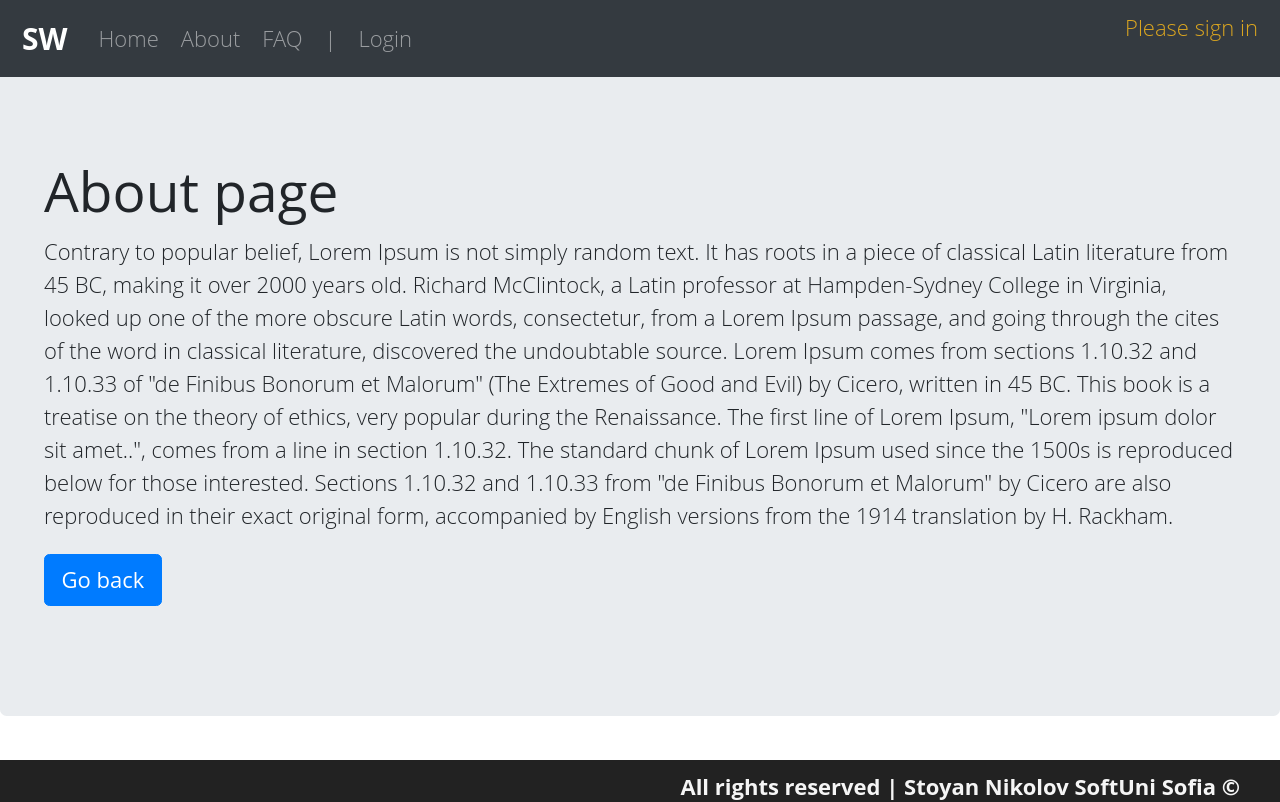
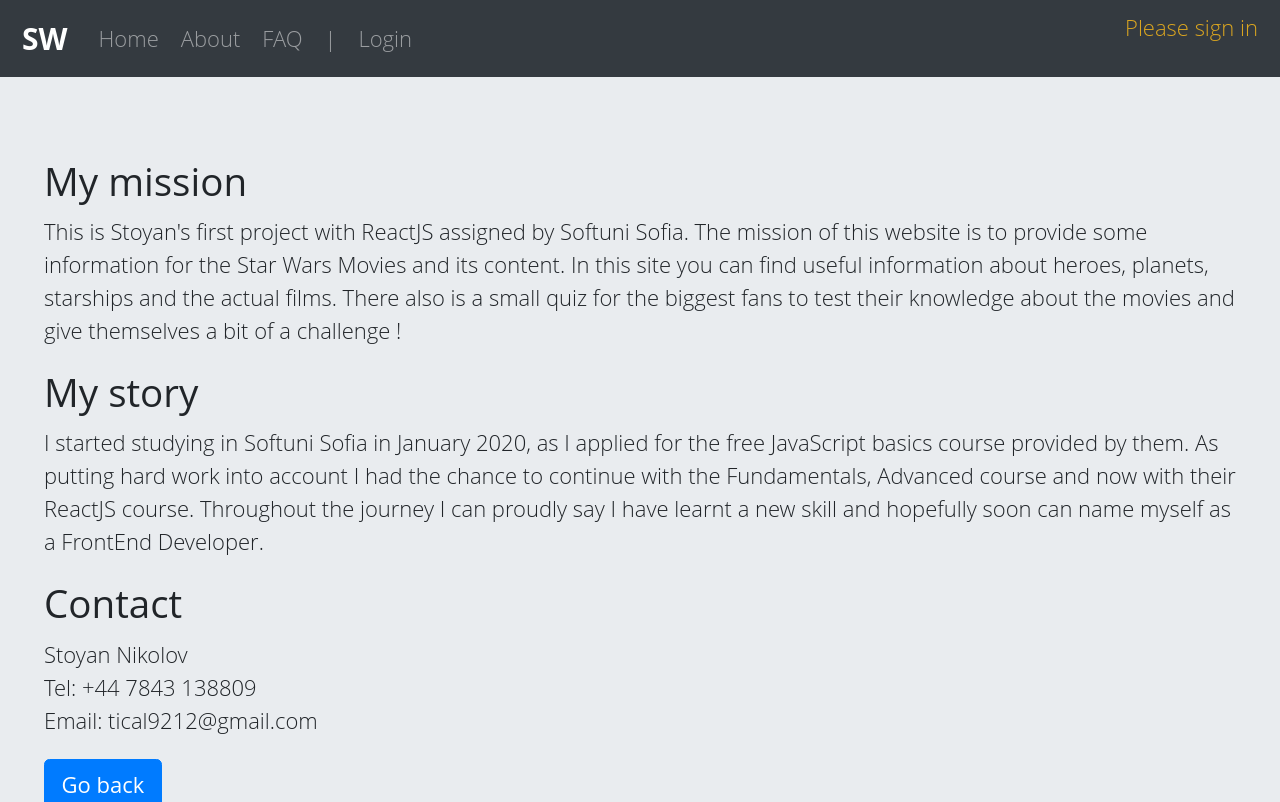
Before and after one commit to stoine92/softuni-react-exam, a React (Create React App) app: page /about/About in a window 1280 px wide. Shown: the top 802 px of the page. Built offline with nearby package versions, Linux system fonts and the light colour scheme; no server answers.

Commit message:
About page done

```diff
--- a/src/about/About.js
+++ b/src/about/About.js
@@ -10,27 +10,22 @@ function About(props) {
 
       <Header />
       <Jumbotron>
-        <h1>About page</h1>
+        <h3>My mission</h3>
         <p>
-          Contrary to popular belief, Lorem Ipsum is not simply random text. It
-          has roots in a piece of classical Latin literature from 45 BC, making
-          it over 2000 years old. Richard McClintock, a Latin professor at
-          Hampden-Sydney College in Virginia, looked up one of the more obscure
-          Latin words, consectetur, from a Lorem Ipsum passage, and going
-          through the cites of the word in classical literature, discovered the
-          undoubtable source. Lorem Ipsum comes from sections 1.10.32 and
-          1.10.33 of "de Finibus Bonorum et Malorum" (The Extremes of Good and
-          Evil) by Cicero, written in 45 BC. This book is a treatise on the
-          theory of ethics, very popular during the Renaissance. The first line
-          of Lorem Ipsum, "Lorem ipsum dolor sit amet..", comes from a line in
-          section 1.10.32. The standard chunk of Lorem Ipsum used since the
-          1500s is reproduced below for those interested. Sections 1.10.32 and
-          1.10.33 from "de Finibus Bonorum et Malorum" by Cicero are also
-          reproduced in their exact original form, accompanied by English
-          versions from the 1914 translation by H. Rackham.
+          This is Stoyan's first project with ReactJS assigned by Softuni Sofia. The mission of this website is to provide some information for the Star Wars Movies and its content. In this site you can find useful information about heroes, planets, starships and the actual films. There also is a small quiz for the biggest fans to test their knowledge about the movies and give themselves a bit of a challenge !
+        </p>
+        <h3>My story</h3>
+        <p>
+          I started studying in Softuni Sofia in January 2020, as I applied for the free JavaScript basics course provided by them. As putting hard work into account I had the chance to continue with the Fundamentals, Advanced course and now with their ReactJS course. Throughout the journey I can proudly say I have learnt a new skill and hopefully soon can name myself as a FrontEnd Developer.
+        </p>
+        <h3>Contact</h3>
+        <p>
+          Stoyan Nikolov <br />
+          Tel: +44 7843 138809 <br />
+          Email: tical9212@gmail.com
         </p>
         <p>
-          <Button variant="primary" href="/">Go back</Button>
+          <Button preventDefault variant="primary" href="/mainPage/MainPage">Go back</Button>
         </p>
       </Jumbotron>
       <Footer />
```
